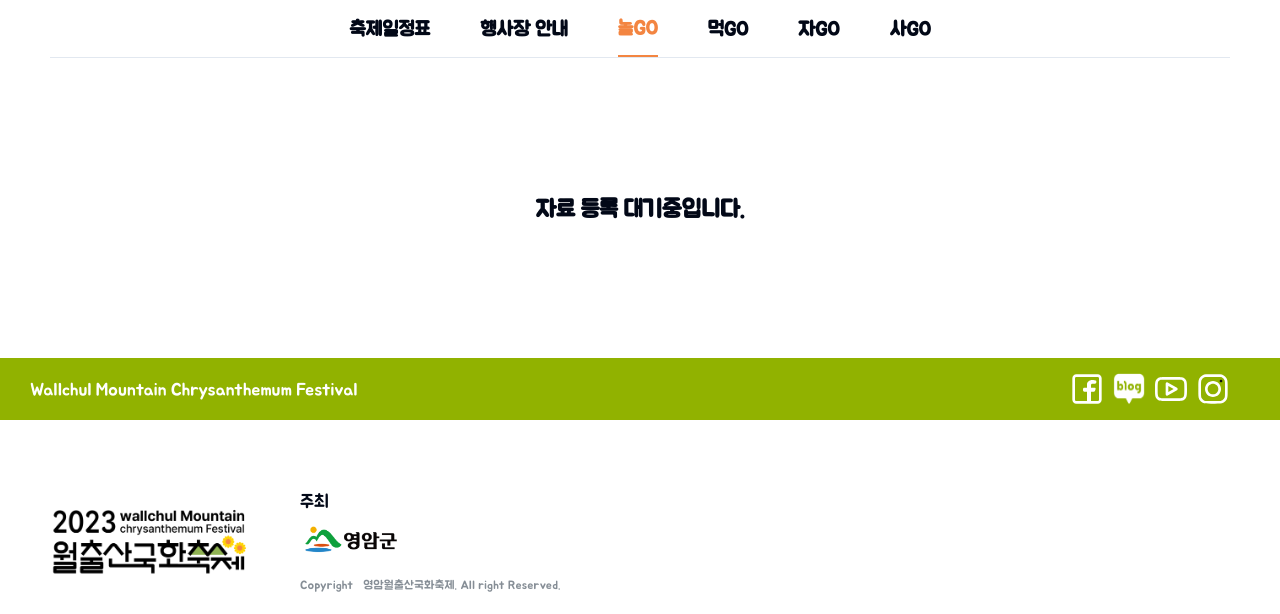
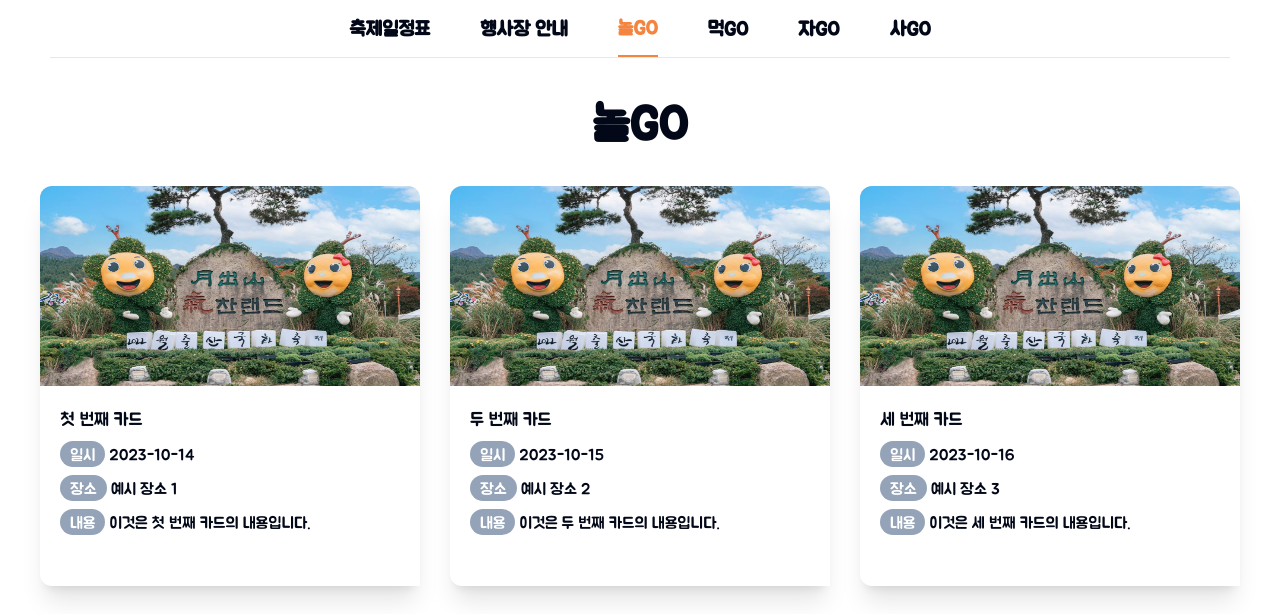
Before and after one commit to guesung/Yakukhwa, a Next.js app: page /program/fun-go in a window 1280 px wide. Shown: the part 334-948 px from the top of the page. Built offline with nearby package versions, Linux system fonts and the light colour scheme; no server answers.

Commit message:
feat : 카드 컴포넌트 & 놀GO 페이지 구현

```diff
--- /dev/null
+++ b/src/app/(menu)/components/CardList.tsx
@@ -0,0 +1,48 @@
+import { CardType } from '@/app/type';
+import Spacing from '@/components/Spacing';
+import Image from 'next/image';
+
+interface CardListProps {
+  cardList: CardType[];
+}
+
+export default function CardList({ cardList }: CardListProps) {
+  return (
+    <article className="flex flex-wrap justify-center gap-30">
+      {cardList.map((card) => (
+        <CardItem key={card.id} card={card} />
+      ))}
+    </article>
+  );
+}
+
+interface CardItemProps {
+  card: CardType;
+}
+
+function CardItem({ card }: CardItemProps) {
+  const { id, title, date, place, content, image } = card;
+
+  return (
+    <article className="flex w-380 flex-col rounded-t-xl rounded-bl-xl shadow-xl">
+      <div className="relative h-200">
+        {image && <Image src={image} alt={title} fill className="rounded-t-xl" />}
+      </div>
+      <div className="h-200 p-20">
+        <h1 className="text-subtitle1">{title}</h1>
+        <Spacing size={10} />
+        <div className="flex flex-col gap-10">
+          <p>
+            <span className="rounded-full bg-slate-400 px-10 py-5 text-white">일시</span> {date}
+          </p>
+          <p>
+            <span className="rounded-full bg-slate-400 px-10 py-5 text-white">장소</span> {place}
+          </p>
+          <p>
+            <span className="rounded-full bg-slate-400 px-10 py-5 text-white">내용</span> {content}
+          </p>
+        </div>
+      </div>
+    </article>
+  );
+}
--- a/src/app/(menu)/program/fun-go/page.tsx
+++ b/src/app/(menu)/program/fun-go/page.tsx
@@ -1,9 +1,11 @@
-import NoContent from '@/components/NoContent';
+import CardList from '../../components/CardList';
+import { DUMMYCARD_LIST } from '@/constants';
 
 export default function page() {
   return (
     <div>
-      <NoContent />
+      <h1 className="py-30 text-center text-title1">놀GO</h1>
+      <CardList cardList={DUMMYCARD_LIST} />
     </div>
   );
 }
--- a/src/app/components/Footer/index.tsx
+++ b/src/app/components/Footer/index.tsx
@@ -1,9 +1,11 @@
+import Spacing from '@/components/Spacing';
 import HostSection from './HostSection';
 import LinkSection from './LinkSection';
 
 export default function Footer() {
   return (
     <main>
+      <Spacing size={50} />
       <LinkSection />
       <HostSection />
     </main>
--- a/src/app/components/main/InfoSection.tsx
+++ b/src/app/components/main/InfoSection.tsx
@@ -64,9 +64,9 @@ export default function InfoSection() {
             </div>
           </div>
 
-          <div className="overflow-hidden mobile:min-w-500 pc:min-w-700">
+          <div className=" mobile:min-w-500 pc:min-w-700">
             <Swiper
-              spaceBetween={20}
+              // spaceBetween={20}
               className="mySwiper"
               slidesPerView={width > 1400 ? 3 : 2}
               ref={slideRef}
@@ -78,7 +78,7 @@ export default function InfoSection() {
             >
               {dummyData.GALLERYLIST.map((image) => (
                 <SwiperSlide key={image.id}>
-                  <div className="relative mobile:min-h-150 pc:h-250 pc:w-350">
+                  <div className="relative mobile:min-h-150 pc:h-250 pc:w-330">
                     <Image src={image.image} fill alt="galleryImage" className="rounded-xl" />
                   </div>
                 </SwiperSlide>
--- a/src/constants/dummyData.ts
+++ b/src/constants/dummyData.ts
@@ -1,3 +1,5 @@
+import { CardType } from '@/app/type';
+
 export const dummyData = {
   ANNOUNCEMENT: [
     {
@@ -374,3 +376,46 @@ type Schedule = {
 type ScehduleList = {
   [key: number]: Schedule[];
 };
+
+export const DUMMYCARD_LIST: CardType[] = [
+  {
+    id: '1',
+    title: '첫 번째 카드',
+    date: '2023-10-14',
+    place: '예시 장소 1',
+    content: '이것은 첫 번째 카드의 내용입니다.',
+    image: '/images/gallery/1.jpeg',
+  },
+  {
+    id: '2',
+    title: '두 번째 카드',
+    date: '2023-10-15',
+    place: '예시 장소 2',
+    content: '이것은 두 번째 카드의 내용입니다.',
+    image: '/images/gallery/1.jpeg',
+  },
+  {
+    id: '3',
+    title: '세 번째 카드',
+    date: '2023-10-16',
+    place: '예시 장소 3',
+    content: '이것은 세 번째 카드의 내용입니다.',
+    image: '/images/gallery/1.jpeg',
+  },
+  {
+    id: '4',
+    title: '세 번째 카드',
+    date: '2023-10-16',
+    place: '예시 장소 3',
+    content: '이것은 세 번째 카드의 내용입니다.',
+    image: '/images/gallery/1.jpeg',
+  },
+  {
+    id: '5',
+    title: '세 번째 카드',
+    date: '2023-10-16',
+    place: '예시 장소 3',
+    content: '이것은 세 번째 카드의 내용입니다.',
+    image: '/images/gallery/1.jpeg',
+  },
+];
```
Also changed, not shown: src/app/type.ts (+9 -0 lines).
